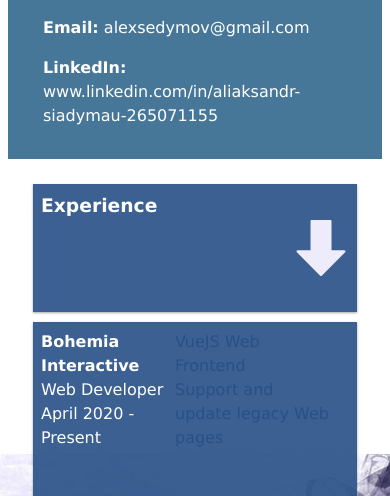
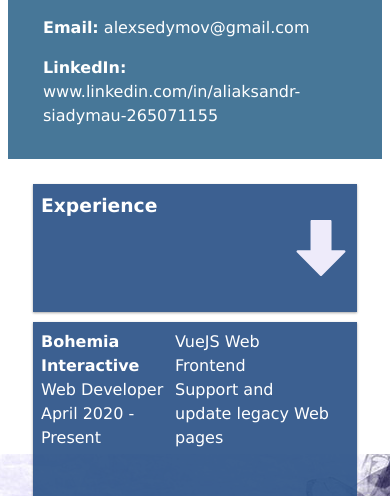
Before and after one commit to AlexSedymov/alexsedymov.github.io, a plain HTML site: page index.html in a window 390 px wide. Shown: the part 348-844 px from the top of the page. Drawn offline with Linux system fonts and the light colour scheme.

```diff
--- a/style.css
+++ b/style.css
@@ -169,6 +169,9 @@ li, p {
   html {
     background: url('./img/Bg_1024.jpg') no-repeat center center fixed;
   }
+  .hidden-text {
+    color: #ffffff;
+  }
 }
 
 
```
